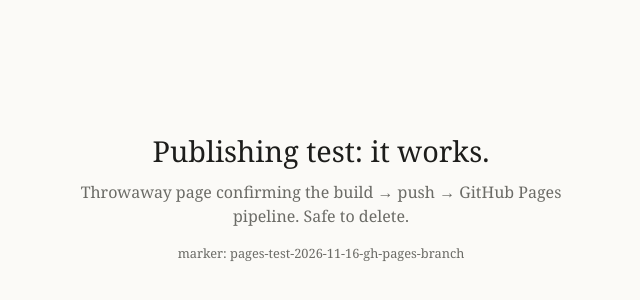
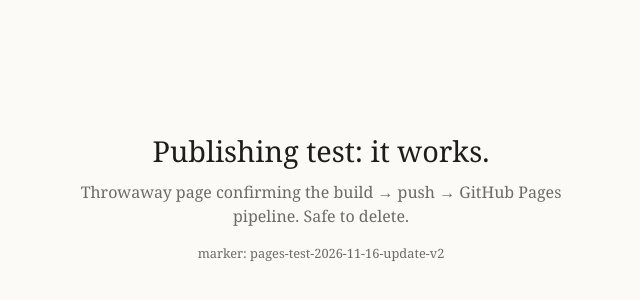
Before and after one commit to nqfarrukh/pages-test-2026-11-16, a plain HTML site: page index.html in a window 1280 px wide. Shown: the part 220-520 px from the top of the page, 319-959 px from the left. Drawn offline with Linux system fonts and the light colour scheme.

Commit message:
Test: update path (main mirrored to gh-pages)
Co-Authored-By: Claude Opus 5.5 <noreply@anthropic.com>
Claude-Session: https://claude.ai/code/session_01T2fVLGiSt92vzu42WaXgf8

```diff
--- a/index.html
+++ b/index.html
@@ -19,7 +19,7 @@
 <main>
   <h1>Publishing test: it works.</h1>
   <p>Throwaway page confirming the build → push → GitHub Pages pipeline. Safe to delete.</p>
-  <p id="marker" style="font-size:.8rem;margin-top:1rem">marker: pages-test-2026-11-16-gh-pages-branch</p>
+  <p id="marker" style="font-size:.8rem;margin-top:1rem">marker: pages-test-2026-11-16-update-v2</p>
 </main>
 </body>
 </html>
```
